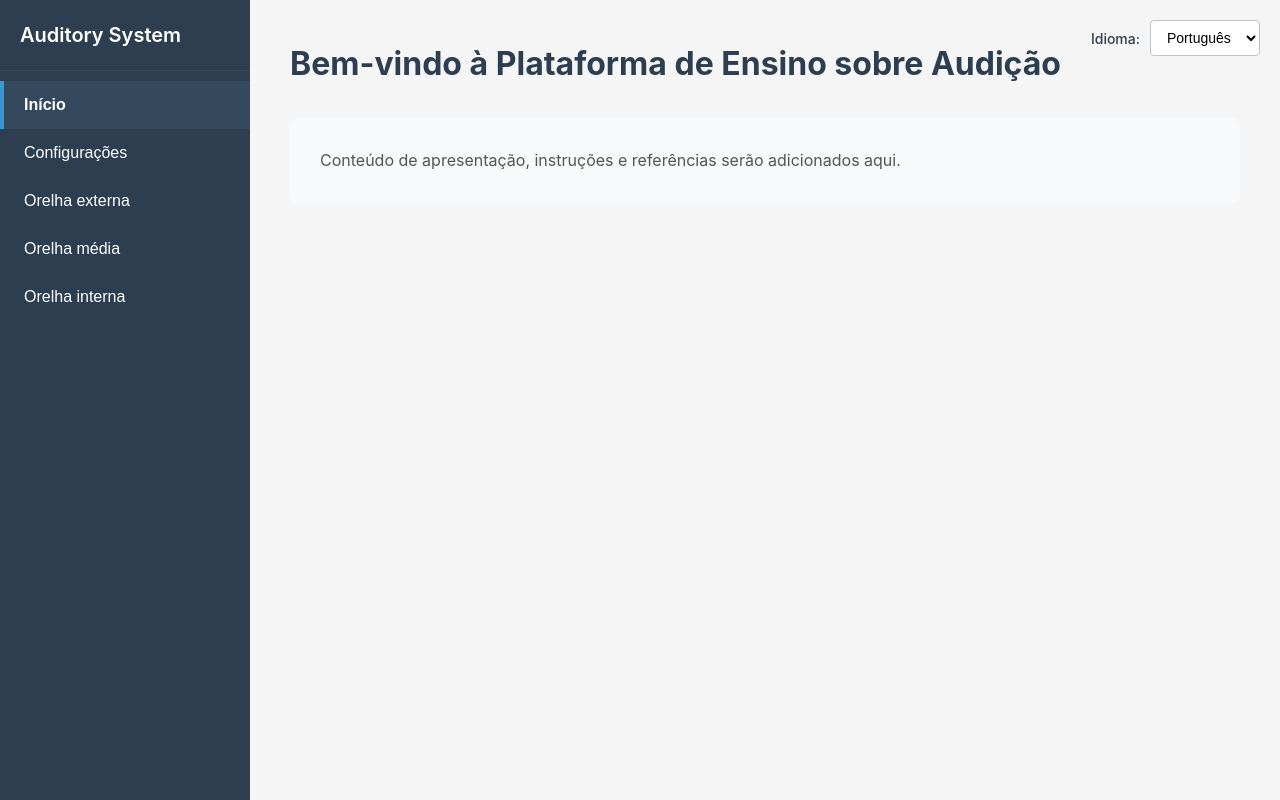
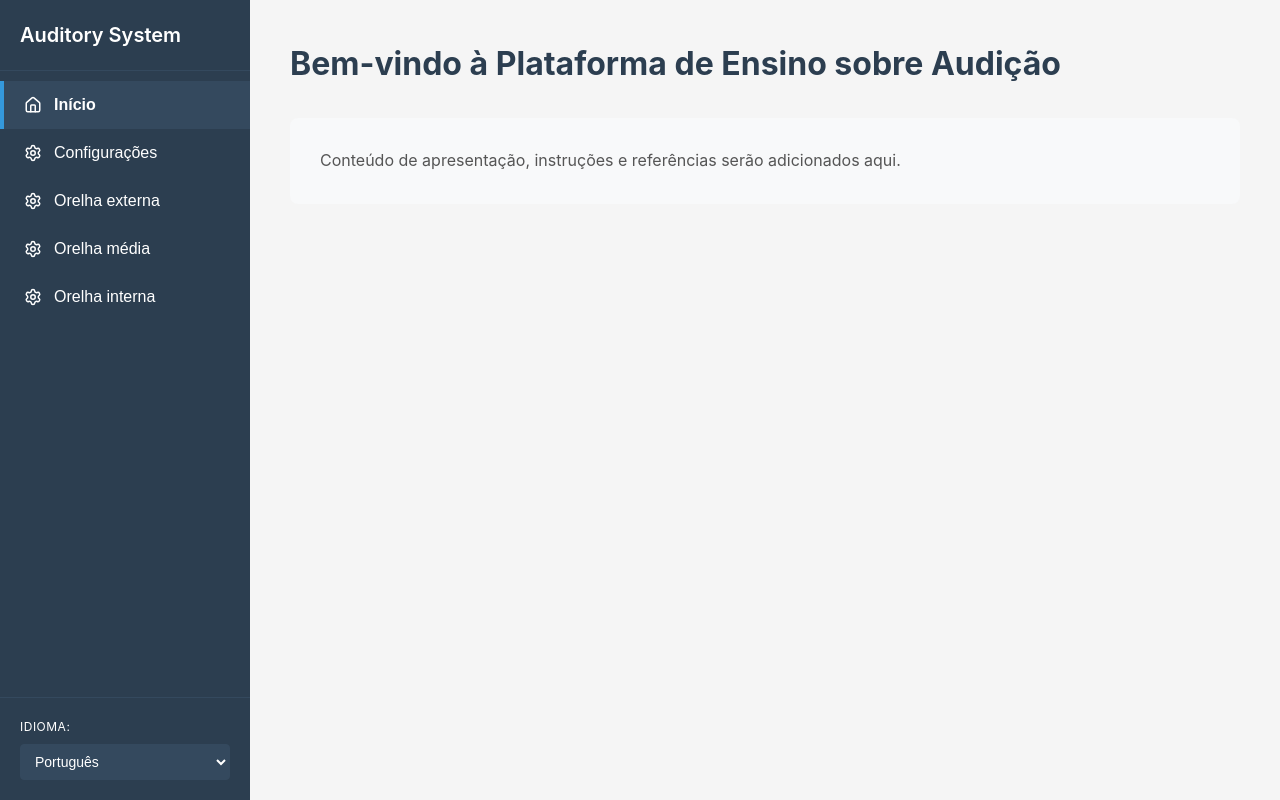
Before and after one commit to LucasCostaLobato/auditory-system-frontend, a React (Vite) app: page / in a window 1280 px wide. Built offline with nearby package versions, Linux system fonts and the light colour scheme.

Commit message:
Add icons and language button at the bottom

```diff
--- a/src/App.jsx
+++ b/src/App.jsx
@@ -3,18 +3,21 @@ import { LanguageProvider } from './contexts/LanguageContext';
 import Sidebar from './components/Sidebar';
 import HomePage from './components/HomePage';
 import SettingsPage from './components/SettingsPage';
-import LanguageSelector from './components/LanguageSelector';
 import './App.css';
 
 function App() {
   const [activeMenu, setActiveMenu] = useState('home');
+
+  const handleCloseSettings = () => {
+    setActiveMenu('home');
+  };
 
   const renderContent = () => {
     switch (activeMenu) {
       case 'home':
         return <HomePage />;
       case 'settings':
-        return <SettingsPage />;
+        return <SettingsPage onClose={handleCloseSettings} />;
       case 'outerEar':
         return <div className="page-placeholder">Orelha externa - Em desenvolvimento</div>;
       case 'middleEar':
@@ -29,7 +32,6 @@ function App() {
   return (
     <LanguageProvider>
       <div className="app">
-        <LanguageSelector />
         <Sidebar activeMenu={activeMenu} setActiveMenu={setActiveMenu} />
         <main className="main-content">
           {renderContent()}
--- a/src/components/LanguageSelector.css
+++ b/src/components/LanguageSelector.css
@@ -1,34 +1,34 @@
 .language-selector {
-  position: fixed;
-  top: 20px;
-  right: 20px;
   display: flex;
-  align-items: center;
-  gap: 10px;
-  z-index: 1000;
+  flex-direction: column;
+  gap: 8px;
 }
 
 .language-label {
-  color: #2c3e50;
-  font-weight: 500;
-  font-size: 14px;
+  color: white;
+  font-weight: 400;
+  font-size: 12px;
+  text-transform: uppercase;
+  letter-spacing: 0.5px;
 }
 
 .language-select {
-  padding: 8px 12px;
-  border: 1px solid #bdc3c7;
+  width: 100%;
+  padding: 8px 10px;
+  border: 1px solid #34495e;
   border-radius: 4px;
   font-size: 14px;
-  background-color: white;
+  background-color: #34495e;
+  color: white;
   cursor: pointer;
-  transition: border-color 0.3s;
+  transition: background-color 0.3s;
 }
 
 .language-select:hover {
-  border-color: #3498db;
+  background-color: #4a5f7f;
 }
 
 .language-select:focus {
   outline: none;
-  border-color: #3498db;
+  background-color: #4a5f7f;
 }
--- a/src/components/Sidebar.css
+++ b/src/components/Sidebar.css
@@ -25,6 +25,7 @@
   display: flex;
   flex-direction: column;
   padding: 10px 0;
+  flex: 1;
 }
 
 .menu-item {
@@ -37,6 +38,9 @@
   font-size: 16px;
   transition: background-color 0.3s;
   border-left: 4px solid transparent;
+  display: flex;
+  align-items: center;
+  gap: 12px;
 }
 
 .menu-item:hover {
@@ -48,3 +52,8 @@
   border-left-color: #3498db;
   font-weight: 600;
 }
+
+.sidebar-footer {
+  padding: 20px;
+  border-top: 1px solid #34495e;
+}
--- a/src/components/Sidebar.jsx
+++ b/src/components/Sidebar.jsx
@@ -1,15 +1,17 @@
 import { useLanguage } from '../contexts/LanguageContext';
+import { Home, Settings } from 'lucide-react';
+import LanguageSelector from './LanguageSelector';
 import './Sidebar.css';
 
 const Sidebar = ({ activeMenu, setActiveMenu }) => {
   const { t } = useLanguage();
 
   const menuItems = [
-    { id: 'home', label: t('menu.home') },
-    { id: 'settings', label: t('menu.settings') },
-    { id: 'outerEar', label: t('menu.outerEar') },
-    { id: 'middleEar', label: t('menu.middleEar') },
-    { id: 'innerEar', label: t('menu.innerEar') }
+    { id: 'home', label: t('menu.home'), icon: Home },
+    { id: 'settings', label: t('menu.settings'), icon: Settings },
+    { id: 'outerEar', label: t('menu.outerEar'), icon: Settings },
+    { id: 'middleEar', label: t('menu.middleEar'), icon: Settings },
+    { id: 'innerEar', label: t('menu.innerEar'), icon: Settings }
   ];
 
   return (
@@ -18,16 +20,23 @@ const Sidebar = ({ activeMenu, setActiveMenu }) => {
         <h2>Auditory System</h2>
       </div>
       <nav className="sidebar-menu">
-        {menuItems.map((item) => (
+        {menuItems.map((item) => {
+          const Icon = item.icon;
+          return (
             <button
               key={item.id}
               className={`menu-item ${activeMenu === item.id ? 'active' : ''}`}
               onClick={() => setActiveMenu(item.id)}
             >
+              <Icon size={18} />
               {item.label}
             </button>
-        ))}
+          );
+        })}
       </nav>
+      <div className="sidebar-footer">
+        <LanguageSelector />
+      </div>
     </div>
   );
 };
```
Lines whose indentation alone changed are shown as unchanged.
